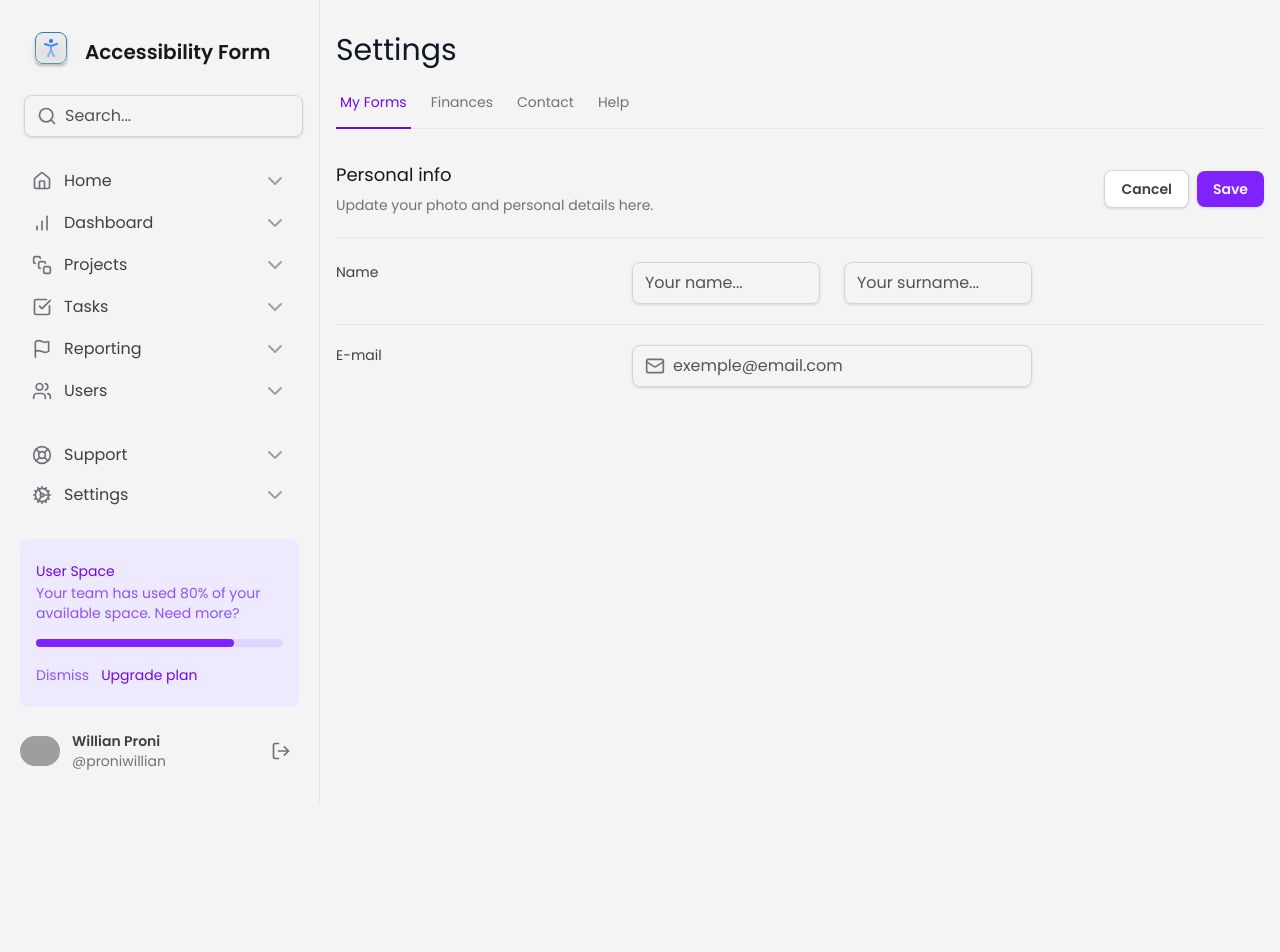
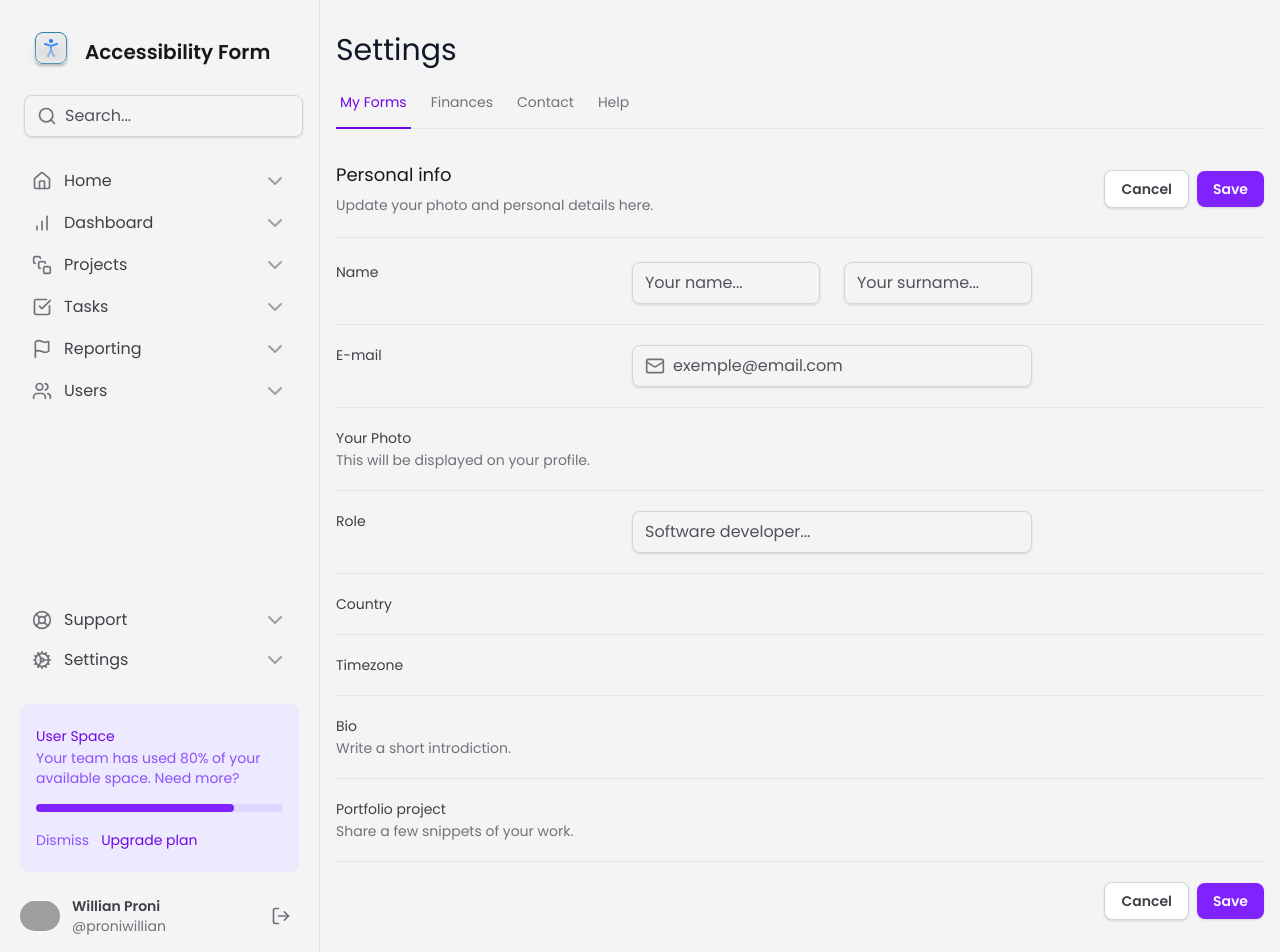
Before and after one commit to willianproni/accessibility_form, a Next.js app: page / in a window 1280 px wide. Shown: the top 952 px of the page. Before the commit the page ends 803 px from the top, so only its background shows below. Built offline with nearby package versions, Linux system fonts and the light colour scheme; grey boxes are pictures that could not be loaded.

Commit message:
Feat - Init Forms | Created init scope yourPhoto, role, country, timezone, projects, input forms

```diff
--- a/app/page.tsx
+++ b/app/page.tsx
@@ -18,10 +18,16 @@ export default function Home() {
             </span>
           </div>
           <div className="flex items-center gap-2">
-            <button className="px-4 py-2 text-sm bg-white text-zinc-700 font-semibold border border-zinc-300 rounded-lg shadow-sm hover:bg-zinc-50">
+            <button
+              type="button"
+              className="px-4 py-2 text-sm bg-white text-zinc-700 font-semibold border border-zinc-300 rounded-lg shadow-sm hover:bg-zinc-50"
+            >
               Cancel
             </button>
-            <button className="px-4 py-2 text-sm bg-violet-600 text-zinc-50 font-semibold rounded-lg shadow-sm hover:bg-violet-700">
+            <button
+              type="submit"
+              className="px-4 py-2 text-sm bg-violet-600 text-zinc-50 font-semibold rounded-lg shadow-sm hover:bg-violet-700"
+            >
               Save
             </button>
           </div>
@@ -51,7 +57,7 @@ export default function Home() {
             </div>
           </div>
 
-          <div className="grid grid-cols-form gap-3">
+          <div className="grid grid-cols-form gap-3 pb-5">
             <label
               htmlFor="email"
               className="text-sm font-medium text-zinc-700"
@@ -72,6 +78,94 @@ export default function Home() {
               </Input.InputRoot>
             </div>
           </div>
+
+          <div className="grid grid-cols-form gap-3 pb-5">
+            <label
+              htmlFor="yourPhoto"
+              className="text-sm font-medium text-zinc-700"
+            >
+              Your Photo
+              <span className="block mt-0.5 text-sm font-normal text-zinc-500">
+                This will be displayed on your profile.
+              </span>
+            </label>
+
+            <div></div>
+          </div>
+
+          <div className="grid grid-cols-form gap-3 pb-5">
+            <label htmlFor="role" className="text-sm font-medium text-zinc-700">
+              Role
+            </label>
+
+            <div>
+              <Input.InputRoot>
+                <Input.InputControl
+                  id="role"
+                  placeholder="Software developer..."
+                />
+              </Input.InputRoot>
+            </div>
+          </div>
+
+          <div className="grid grid-cols-form gap-3 pb-5">
+            <label
+              htmlFor="country"
+              className="text-sm font-medium text-zinc-700"
+            >
+              Country
+            </label>
+
+            <div></div>
+          </div>
+
+          <div className="grid grid-cols-form gap-3 pb-5">
+            <label
+              htmlFor="timezone"
+              className="text-sm font-medium text-zinc-700"
+            >
+              Timezone
+            </label>
+
+            <div></div>
+          </div>
+
+          <div className="grid grid-cols-form gap-3 pb-5">
+            <label htmlFor="bio" className="text-sm font-medium text-zinc-700">
+              Bio
+              <span className="block mt-0.5 text-sm font-normal text-zinc-500">
+                Write a short introdiction.
+              </span>
+            </label>
+
+            <div></div>
+          </div>
+
+          <div className="grid grid-cols-form gap-3 pb-5">
+            <label
+              htmlFor="projects"
+              className="text-sm font-medium text-zinc-700"
+            >
+              Portfolio project
+              <span className="block mt-0.5 text-sm font-normal text-zinc-500">
+                Share a few snippets of your work.
+              </span>
+            </label>
+
+            <div></div>
+          </div>
+
+          <div className="flex justify-end items-center gap-2">
+            <button
+              type="button"
+              className="px-4 py-2 text-sm bg-white text-zinc-700 font-semibold border border-zinc-300 rounded-lg shadow-sm hover:bg-zinc-50"
+            >
+              Cancel
+            </button>
+            <button className="px-4 py-2 text-sm bg-violet-600 text-zinc-50 font-semibold rounded-lg shadow-sm hover:bg-violet-700">
+              Save
+            </button>
+          </div>
         </form>
       </div>
     </>
```
